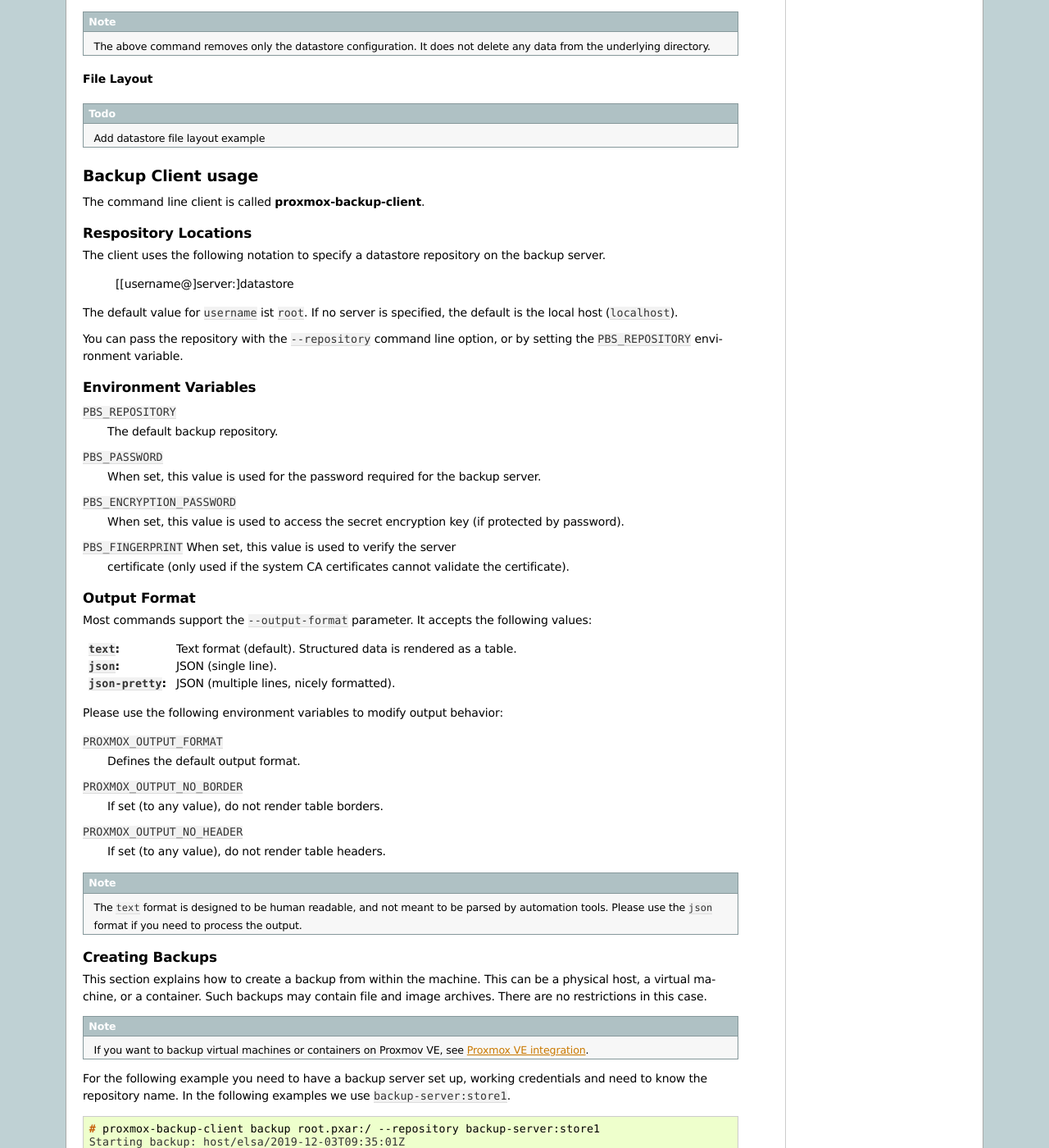
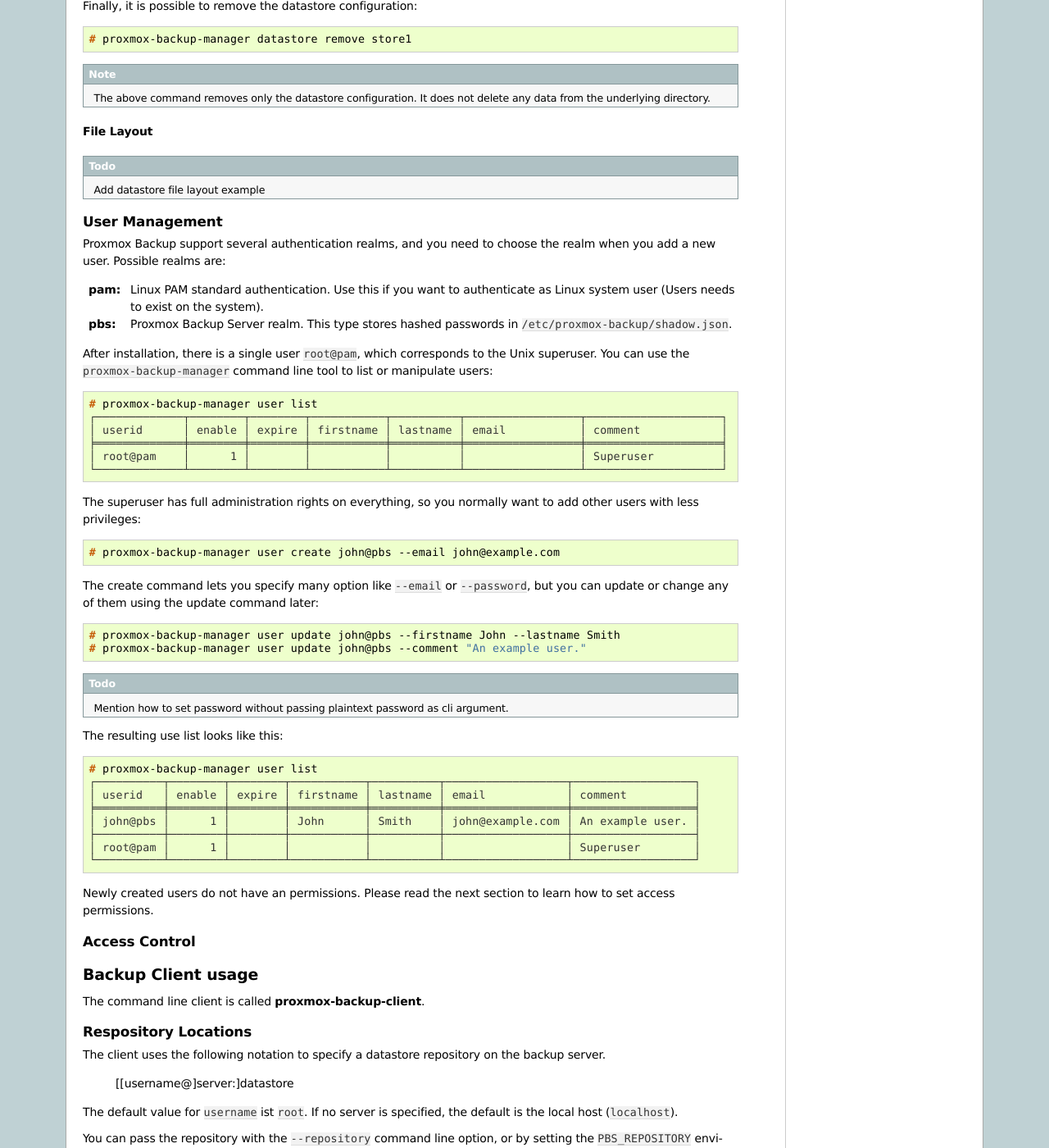
Before and after one commit to proxmox/proxmox-backup, a Sphinx documentation site: the page built from docs/administration-guide.rst, in a window 1280 px wide and 1400 px high, scrolled down 2190 px. Shown: the whole window at 82% size. Built offline with Sphinx 7.4.7, drawn with Linux system fonts in a browser that asks for light colours; some of the changed text lies outside the part shown.

Commit message:
administration-guide.rst: start user management docs

```diff
--- a/docs/administration-guide.rst
+++ b/docs/administration-guide.rst
@@ -145,7 +145,9 @@
 ~~~~~~~~~~~~~~~~~~~~~~~
 
 A :term:`datastore` is a place to store backups. You can configure
-multiple datastores. At least one datastore needs to be configured. The datastore is identified by a simple `name` and points to a directory.
+multiple datastores. At least one datastore needs to be
+configured. The datastore is identified by a simple `name` and points
+to a directory.
 
 The following command creates a new datastore called ``store1`` on :file:`/backup/disk1/store1`
 
@@ -158,7 +160,11 @@
 .. code-block:: console
 
   # proxmox-backup-manager datastore list
-  store1 /backup/disk1/store1
+  ┌────────┬──────────────────────┬─────────────────────────────┐
+  │ name   │ path                 │ comment                     │
+  ╞════════╪══════════════════════╪═════════════════════════════╡
+  │ store1 │ /backup/disk1/store1 │ This is my default storage. │
+  └────────┴──────────────────────┴─────────────────────────────┘
 
 Finally, it is possible to remove the datastore configuration:
 
@@ -174,6 +180,75 @@
 ^^^^^^^^^^^
 
 .. todo:: Add datastore file layout example
+
+
+User Management
+~~~~~~~~~~~~~~~
+
+Proxmox Backup support several authentication realms, and you need to
+choose the realm when you add a new user. Possible realms are:
+
+:pam: Linux PAM standard authentication. Use this if you want to
+      authenticate as Linux system user (Users needs to exist on the
+      system).
+
+:pbs: Proxmox Backup Server realm. This type stores hashed passwords in
+      ``/etc/proxmox-backup/shadow.json``.
+
+After installation, there is a single user ``root@pam``, which
+corresponds to the Unix superuser. You can use the
+``proxmox-backup-manager`` command line tool to list or manipulate
+users:
+
+.. code-block:: console
+
+  # proxmox-backup-manager user list
+  ┌─────────────┬────────┬────────┬───────────┬──────────┬─────────────────┬────────────────────┐
+  │ userid      │ enable │ expire │ firstname │ lastname │ email           │ comment            │
+  ╞═════════════╪════════╪════════╪═══════════╪══════════╪═════════════════╪════════════════════╡
+  │ root@pam    │      1 │        │           │          │                 │ Superuser          │
+  └─────────────┴────────┴────────┴───────────┴──────────┴─────────────────┴────────────────────┘
+
+The superuser has full administration rights on everything, so you
+normally want to add other users with less privileges:
+
+.. code-block:: console
+
+  # proxmox-backup-manager user create john@pbs --email john@example.com
+
+The create command lets you specify many option like ``--email`` or
+``--password``, but you can update or change any of them using the
+update command later:
+
+.. code-block:: console
+
+  # proxmox-backup-manager user update john@pbs --firstname John --lastname Smith
+  # proxmox-backup-manager user update john@pbs --comment "An example user."
+
+
+.. todo:: Mention how to set password without passing plaintext password as cli argument.
+
+
+The resulting use list looks like this:
+
+.. code-block:: console
+
+  # proxmox-backup-manager user list
+  ┌──────────┬────────┬────────┬───────────┬──────────┬──────────────────┬──────────────────┐
+  │ userid   │ enable │ expire │ firstname │ lastname │ email            │ comment          │
+  ╞══════════╪════════╪════════╪═══════════╪══════════╪══════════════════╪══════════════════╡
+  │ john@pbs │      1 │        │ John      │ Smith    │ john@example.com │ An example user. │
+  ├──────────┼────────┼────────┼───────────┼──────────┼──────────────────┼──────────────────┤
+  │ root@pam │      1 │        │           │          │                  │ Superuser        │
+  └──────────┴────────┴────────┴───────────┴──────────┴──────────────────┴──────────────────┘
+
+Newly created users do not have an permissions. Please read the next
+section to learn how to set access permissions.
+
+
+Access Control
+~~~~~~~~~~~~~~
+
 
 
 Backup Client usage
```
